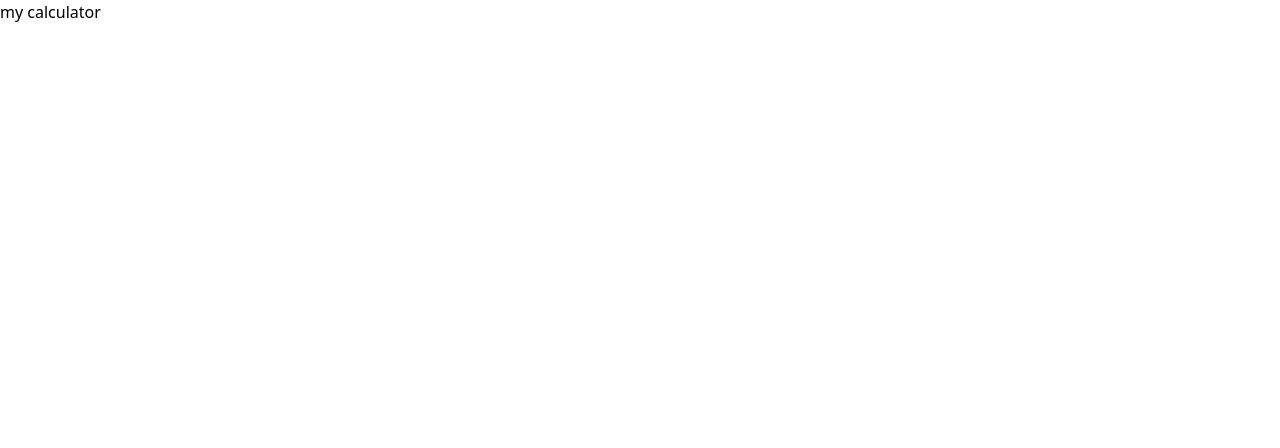
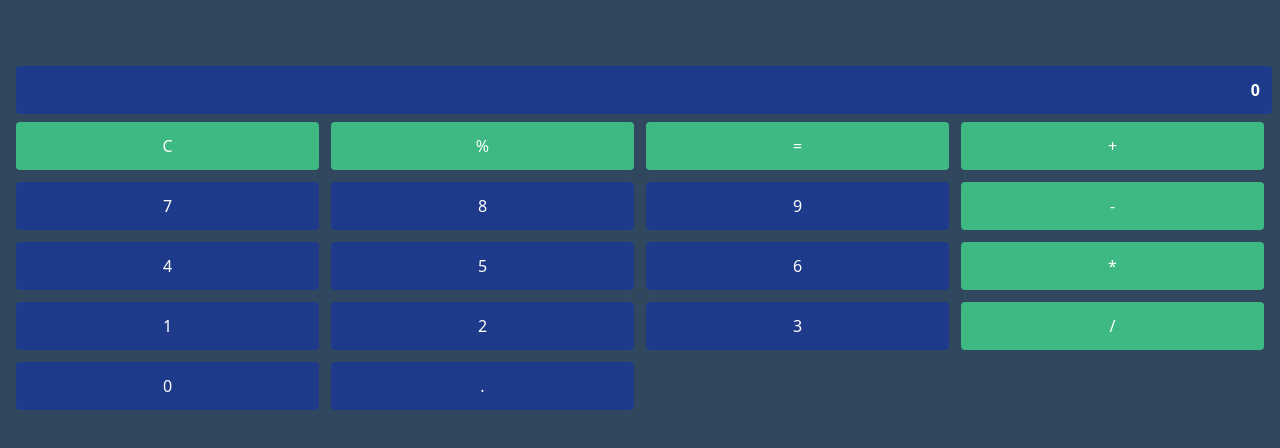
Before and after one commit to AveryNewhart/vue-calc, a Vue app: page / in a window 1280 px wide. Shown: the top 448 px of the page. Built offline with nearby package versions, Linux system fonts and the light colour scheme.

Commit message:
main calculator basic functionability complete

```diff
--- a/src/App.vue
+++ b/src/App.vue
@@ -4,6 +4,12 @@ import Calculator from './components/Calculator.vue'
 
 <template>
   <div>
-    <Calculator msg="Vite + Vue" />
+    <Calculator />
   </div>
 </template>
+
+<style>
+  body{
+    background: #31475e;
+  }
+</style>
--- a/src/components/Calculator.vue
+++ b/src/components/Calculator.vue
@@ -1,5 +1,83 @@
 <template>
-  <div>
-    <h1>my calculator</h1>
+  <div class="p-3 max-w-400px mx-auto bg-gray-900" style="margin: 50px auto;">
+
+    <!-- Calculator Result -->
+    <div class="w-full rounded m-1 p-3 text-right text-white font-bold bg-blue-900">
+      {{ calcVal || 0}}
+    </div>
+
+    <!-- Calculator Buttons -->
+    <div class="grid grid-cols-4 gap-1">
+      <div v-for="btn in calcBtns" :key="btn">
+        <div
+          class="text-white text-center m-1 py-3 bg-blue-900 rounded hover:bg-blue-800"
+          :class="{'bg-green-600': ['C', '*', '/', '+', '-', '=', '%'].includes(btn)}"
+          @click="action(btn)"
+        >
+          {{ btn }}
+        </div>
+      </div>
+    </div>
   </div>
 </template>
+
+<script lang="ts">
+import { defineComponent } from 'vue';
+
+export default defineComponent({
+  name: 'Calculator',
+  props: {
+    msg: String,
+  },
+  data() {
+    return {
+      calcVal: '' as string,
+      calcBtns: ['C', '%', '=', '+', 7, 8, 9, '-', 4, 5, 6, '*', 1, 2, 3, '/', 0, '.'] as (string | number)[],
+      operators: null as string | null,
+      prevCalcVal: '' as string,
+    };
+  },
+  methods: {
+    action(btn: string | number) {
+      if (!isNaN(Number(btn)) || btn === '.') {
+        this.calcVal += btn.toString();
+      }
+
+      if (btn === 'C') {
+        this.calcVal = '';
+      }
+
+      if (btn === '%') {
+        this.calcVal = (Number(this.calcVal) / 100).toString();
+      }
+
+      if (['/', '+', '-', '*'].includes(btn.toString())) {
+        this.operators = btn.toString();
+        this.prevCalcVal = this.calcVal;
+        this.calcVal = '';
+      }
+
+      if (btn === '=') {
+        this.calcVal = eval(this.prevCalcVal + this.operators + this.calcVal).toString();
+        this.prevCalcVal = '';
+        this.operators = null;
+      }
+    },
+  },
+});
+</script>
+
+<style scoped>
+.bg-gray-900 {
+  background: #31475e;
+}
+
+.hover\:bg-blue-800:hover{
+  cursor: pointer;
+  background: #3D5875;
+}
+
+.bg-green-600{
+  background: #3fb984;
+}
+</style>
```
